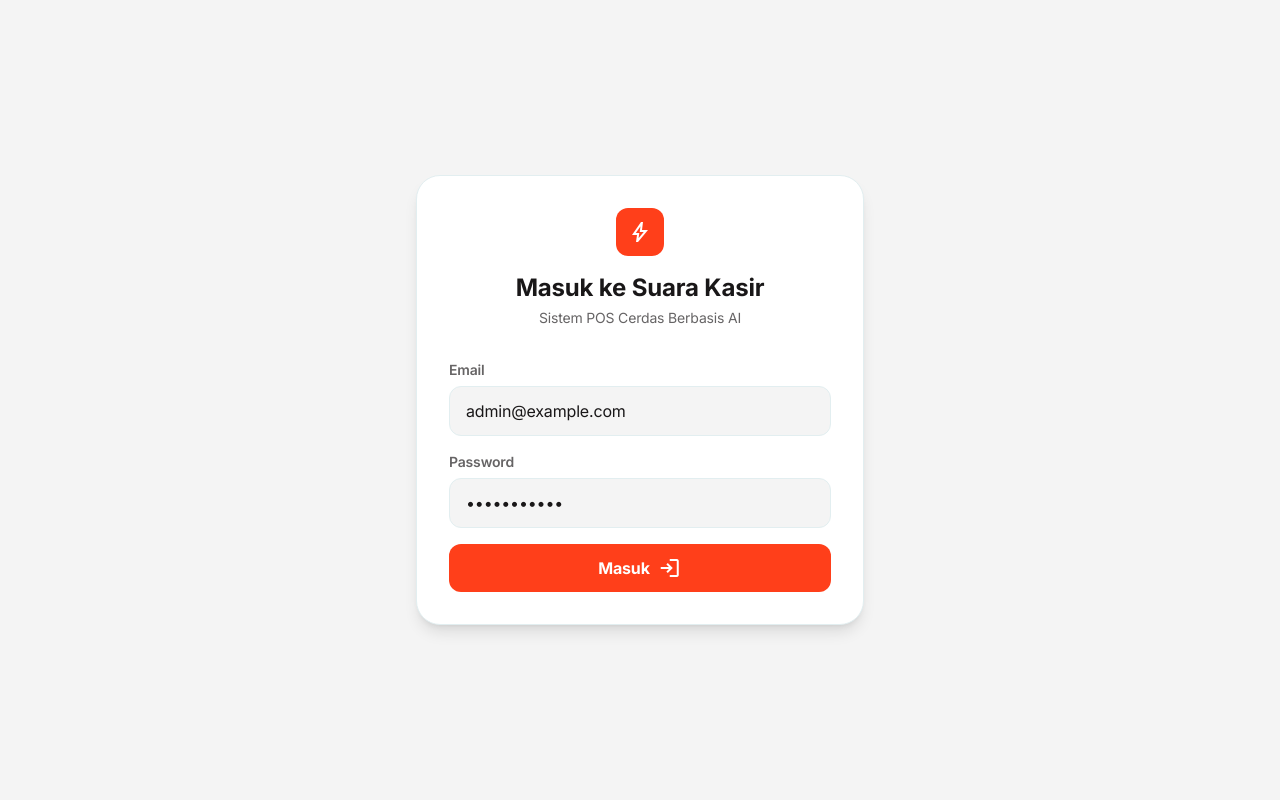
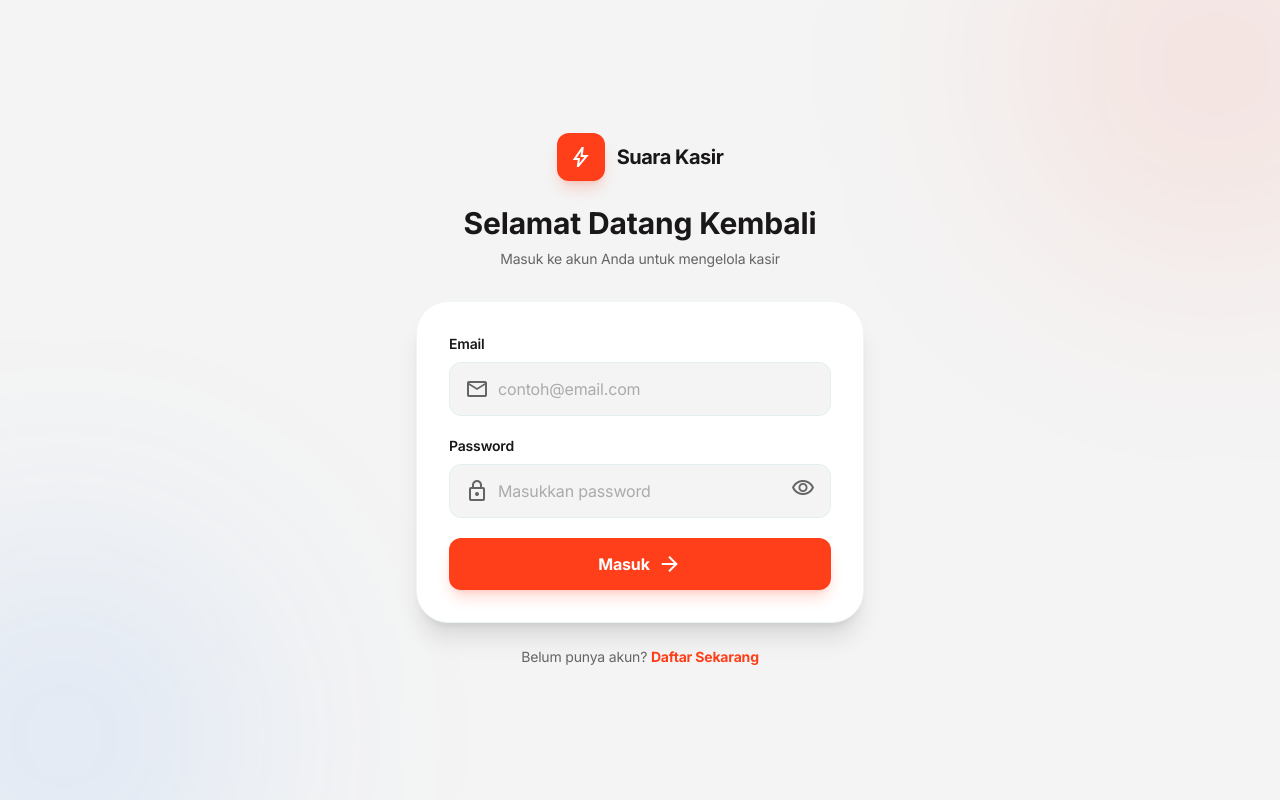
Before and after one commit to Rifal-code/suarakasir, a Next.js app: page /login in a window 1280 px wide. Built offline with nearby package versions, Linux system fonts and the light colour scheme.

Commit message:
feat: redesign login page and add link to register

```diff
--- a/app/login/page.tsx
+++ b/app/login/page.tsx
@@ -1,16 +1,24 @@
 "use client";
 
-import { useState } from "react";
+import { useState, useEffect } from "react";
 import { useRouter } from "next/navigation";
-import { fetchApi, setAuthToken, setUserName } from "@/lib/api";
+import Link from "next/link";
+import { fetchApi, setAuthToken, setUserName, getAuthToken } from "@/lib/api";
 import { useToast } from "@/components/ui/ToastContext";
 
 export default function LoginPage() {
-  const [email, setEmail] = useState("admin@example.com");
-  const [password, setPassword] = useState("password123");
+  const [email, setEmail] = useState("");
+  const [password, setPassword] = useState("");
+  const [showPassword, setShowPassword] = useState(false);
   const [loading, setLoading] = useState(false);
   const router = useRouter();
   const toast = useToast();
+
+  useEffect(() => {
+    if (getAuthToken()) {
+      router.replace("/dashboard");
+    }
+  }, [router]);
 
   const handleLogin = async (e: React.FormEvent) => {
     e.preventDefault();
@@ -27,11 +35,11 @@ export default function LoginPage() {
         const name = data.data.user?.name || email.split("@")[0] || "Admin";
         setUserName(name);
         toast.success(`Selamat datang, ${name}!`);
-        router.push("/");
+        router.push("/dashboard");
       } else {
         toast.error(data.message || "Login gagal, silakan periksa email dan password Anda.");
       }
-    } catch (err) {
+    } catch {
       toast.error("Terjadi kesalahan jaringan. Gagal menghubungi server.");
     } finally {
       setLoading(false);
@@ -39,46 +47,99 @@ export default function LoginPage() {
   };
 
   return (
-    <div className="min-h-screen flex items-center justify-center bg-background p-4 relative z-50">
-      <div className="w-full max-w-md bg-card p-8 rounded-3xl border border-border-default shadow-lg">
+    <div className="min-h-screen flex items-center justify-center bg-background p-4 relative">
+      {/* Decorative background elements */}
+      <div className="absolute inset-0 overflow-hidden pointer-events-none">
+        <div className="absolute -top-32 -right-32 w-96 h-96 bg-primary/10 rounded-full blur-[120px]" />
+        <div className="absolute -bottom-32 -left-32 w-96 h-96 bg-blue-500/10 rounded-full blur-[120px]" />
+      </div>
+
+      <div className="w-full max-w-md relative z-10">
+        {/* Logo & Title */}
         <div className="flex flex-col items-center mb-8">
-          <div className="w-12 h-12 bg-primary rounded-xl flex items-center justify-center mb-4">
+          <Link href="/" className="flex items-center gap-3 mb-6 group">
+            <div className="w-12 h-12 bg-primary rounded-xl flex items-center justify-center shadow-lg shadow-primary/20 group-hover:scale-105 transition-transform">
               <span className="material-symbols-outlined text-white text-2xl">bolt</span>
             </div>
-          <h1 className="text-2xl font-bold text-text-primary">Masuk ke Suara Kasir</h1>
-          <p className="text-sm text-text-secondary mt-1">Sistem POS Cerdas Berbasis AI</p>
+            <span className="text-xl font-bold tracking-tight text-text-primary">Suara Kasir</span>
+          </Link>
+          <h1 className="text-2xl md:text-3xl font-bold text-text-primary">Selamat Datang Kembali</h1>
+          <p className="text-sm text-text-secondary mt-2">Masuk ke akun Anda untuk mengelola kasir</p>
         </div>
 
-        <form onSubmit={handleLogin} className="space-y-4">
+        {/* Card */}
+        <div className="bg-card p-8 rounded-[2rem] border border-border-soft shadow-xl">
+          <form onSubmit={handleLogin} className="space-y-5">
+            {/* Email */}
             <div>
-            <label className="block text-sm font-semibold text-text-secondary mb-1.5">Email</label>
+              <label className="block text-sm font-semibold text-text-primary mb-2">Email</label>
+              <div className="relative">
+                <span className="material-symbols-outlined absolute left-4 top-1/2 -translate-y-1/2 text-text-secondary text-xl">mail</span>
                 <input
                   type="email"
                   value={email}
                   onChange={(e) => setEmail(e.target.value)}
-              className="w-full bg-background border border-border-default rounded-xl px-4 py-3 focus:outline-none focus:border-primary text-text-primary"
+                  placeholder="contoh@email.com"
+                  className="w-full bg-background border border-border-default rounded-xl pl-12 pr-4 py-3.5 focus:outline-none focus:border-primary focus:ring-2 focus:ring-primary/10 text-text-primary placeholder:text-text-secondary/50 transition-all"
                   required
                 />
               </div>
+            </div>
+
+            {/* Password */}
             <div>
-            <label className="block text-sm font-semibold text-text-secondary mb-1.5">Password</label>
+              <label className="block text-sm font-semibold text-text-primary mb-2">Password</label>
+              <div className="relative">
+                <span className="material-symbols-outlined absolute left-4 top-1/2 -translate-y-1/2 text-text-secondary text-xl">lock</span>
                 <input
-              type="password"
+                  type={showPassword ? "text" : "password"}
                   value={password}
                   onChange={(e) => setPassword(e.target.value)}
-              className="w-full bg-background border border-border-default rounded-xl px-4 py-3 focus:outline-none focus:border-primary text-text-primary"
+                  placeholder="Masukkan password"
+                  className="w-full bg-background border border-border-default rounded-xl pl-12 pr-12 py-3.5 focus:outline-none focus:border-primary focus:ring-2 focus:ring-primary/10 text-text-primary placeholder:text-text-secondary/50 transition-all"
                   required
                 />
+                <button
+                  type="button"
+                  onClick={() => setShowPassword(!showPassword)}
+                  className="absolute right-4 top-1/2 -translate-y-1/2 text-text-secondary hover:text-text-primary transition-colors"
+                  tabIndex={-1}
+                >
+                  <span className="material-symbols-outlined text-xl">
+                    {showPassword ? "visibility_off" : "visibility"}
+                  </span>
+                </button>
               </div>
+            </div>
+
+            {/* Submit */}
             <button
               type="submit"
               disabled={loading}
-            className="w-full bg-primary text-white font-bold rounded-xl py-3 mt-4 hover:bg-primary-hover active:scale-95 transition-all disabled:opacity-70 disabled:active:scale-100 flex justify-center items-center gap-2"
+              className="w-full bg-primary text-white font-bold rounded-xl py-3.5 mt-2 hover:bg-primary-hover active:scale-[0.98] transition-all disabled:opacity-70 disabled:active:scale-100 flex justify-center items-center gap-2 shadow-lg shadow-primary/20"
             >
-            {loading ? "Memproses..." : "Masuk"}
-            {!loading && <span className="material-symbols-outlined text-[18px]">login</span>}
+              {loading ? (
+                <>
+                  <span className="material-symbols-outlined text-lg animate-spin">progress_activity</span>
+                  Memproses...
+                </>
+              ) : (
+                <>
+                  Masuk
+                  <span className="material-symbols-outlined text-lg">arrow_forward</span>
+                </>
+              )}
             </button>
           </form>
+        </div>
+
+        {/* Register Link */}
+        <p className="text-center mt-6 text-sm text-text-secondary">
+          Belum punya akun?{" "}
+          <Link href="/register" className="text-primary font-bold hover:underline">
+            Daftar Sekarang
+          </Link>
+        </p>
       </div>
     </div>
   );
```
Lines whose indentation alone changed are shown as unchanged.
